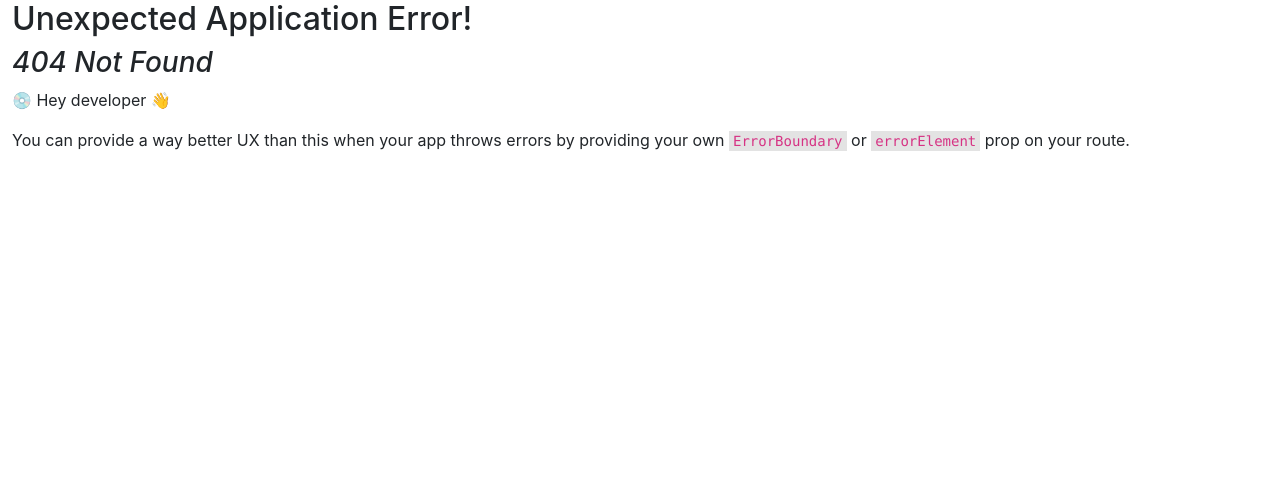
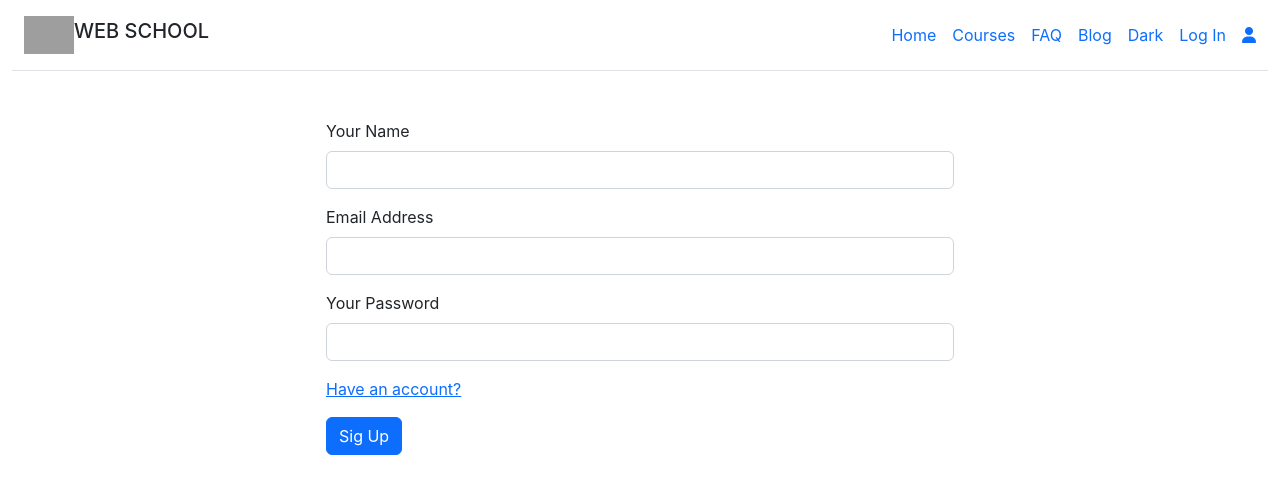
Before and after one commit to rana-web-dev/Web-Schools, a React (Create React App) app: page /signup in a window 1280 px wide. Before the commit this address had no page. Shown: the top 494 px of the page. Built offline with nearby package versions, Linux system fonts and the light colour scheme; grey boxes are pictures that could not be loaded.

Commit message:
add sign up page

```diff
--- a/src/components/logIn/LogIn.js
+++ b/src/components/logIn/LogIn.js
@@ -1,17 +1,31 @@
 import React from 'react';
+import { Link } from 'react-router-dom';
 
 const LogIn = () => {
+
+    const loginHandle = (event) => {
+        event.preventDefault();
+        const form = event.target;
+        const email = form.email.value;
+        const password = form.password.value;
+        console.log(email, password)
+    }
+
+
     return (
-        <form className='w-50 mx-auto mt-5'>
-            <div class="mb-3">
-                <label for="exampleInputEmail1" class="form-label">Email address</label>
-                <input type="email" class="form-control" id="exampleInputEmail1" aria-describedby="emailHelp"/>
+        <form onSubmit={loginHandle} className='w-50 mx-auto mt-5'>
+            <div className="mb-3">
+                <label htmlFor="exampleInputEmail1" className="form-label">Email address</label>
+                <input type="email" name='email' className="form-control" id="exampleInputEmail1" aria-describedby="emailHelp" />
             </div>
-            <div class="mb-3">
-                <label for="exampleInputPassword1" class="form-label">Password</label>
-                <input type="password" class="form-control" id="exampleInputPassword1"/>
+            <div className="mb-3">
+                <label htmlFor="exampleInputPassword1" className="form-label">Password</label>
+                <input type="password" name='password' className="form-control" id="exampleInputPassword1" />
             </div>
-            <button type="submit" class="btn btn-primary">Submit</button>
+            <div className="mb-3">
+                <Link to='/signup'>Don't have an account?</Link>
+            </div>
+            <button type="submit" className="btn btn-primary">Log In</button>
         </form>
     );
 };
--- a/src/components/nav/Nav.js
+++ b/src/components/nav/Nav.js
@@ -18,7 +18,7 @@ const Nav = () => {
                     <Link to='*' className='me-3 text-decoration-none'>Dark</Link>
                     <Link to='/login' className='me-3 text-decoration-none'>Log In</Link>
                     <Link to='' className='cursor-pointer' title='user'>
-                        <i class="fa fav-solid fa-user"></i>
+                        <i className="fa fav-solid fa-user"></i>
                     </Link>
                 </div>
             </div>
--- /dev/null
+++ b/src/signUp/SignUp.js
@@ -0,0 +1,27 @@
+import React from 'react';
+import {Link} from 'react-router-dom';
+
+const SignUp = () => {
+    return (
+        <form className='w-50 mt-5 mx-auto'>
+            <div className="mb-3">
+                <label htmlFor="exampleInputEmail1" className="form-label">Your Name</label>
+                <input type="text" name='name'  className="form-control" id="exampleInputEmail1" aria-describedby="emailHelp"/>
+            </div>
+            <div className="mb-3">
+                <label htmlFor="exampleInputEmail1" className="form-label">Email Address</label>
+                <input type="email" name='email' className="form-control" id="exampleInputEmail1" aria-describedby="emailHelp"/>
+            </div>
+            <div className="mb-3">
+                <label htmlFor="exampleInputPassword1" className="form-label">Your Password</label>
+                <input type="password" name='password' className="form-control" id="exampleInputPassword1"/>
+            </div>
+            <div className="mb-3">
+                <Link to='/login'>Have an account?</Link>
+            </div>
+            <button type="submit" className="btn btn-primary">Sig Up</button>
+        </form>
+    );
+};
+
+export default SignUp;
```
Also changed, not shown: src/App.js (+6 -3 lines), src/components/authProvider/AuthProvider.js (added, +61 -0 lines).
